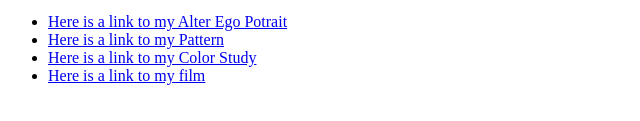
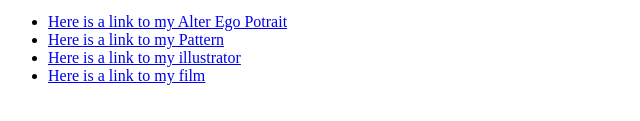
Before and after one commit to KeninGonzales/Kenin.github.io-, a plain HTML site: page index.html in a window 1280 px wide. Shown: the part 171-292 px from the top of the page, 0-640 px from the left. Drawn offline with Linux system fonts and the light colour scheme.

Commit message:
Update index.html

```diff
--- a/index.html
+++ b/index.html
@@ -8,7 +8,7 @@
      <ul>
        <li><a href="alterego.html">Here is a link to my Alter Ego Potrait</a></li>
        <li><a href="pattern.html">Here is a link to my Pattern</a></li>
-       <li><a href="illustrator.html">Here is a link to my Color Study</a></li>
+       <li><a href="illustrator.html">Here is a link to my illustrator</a></li>
        <li><a href="film.html">Here is a link to my film</a></li>
        </body>
     </html>
```
